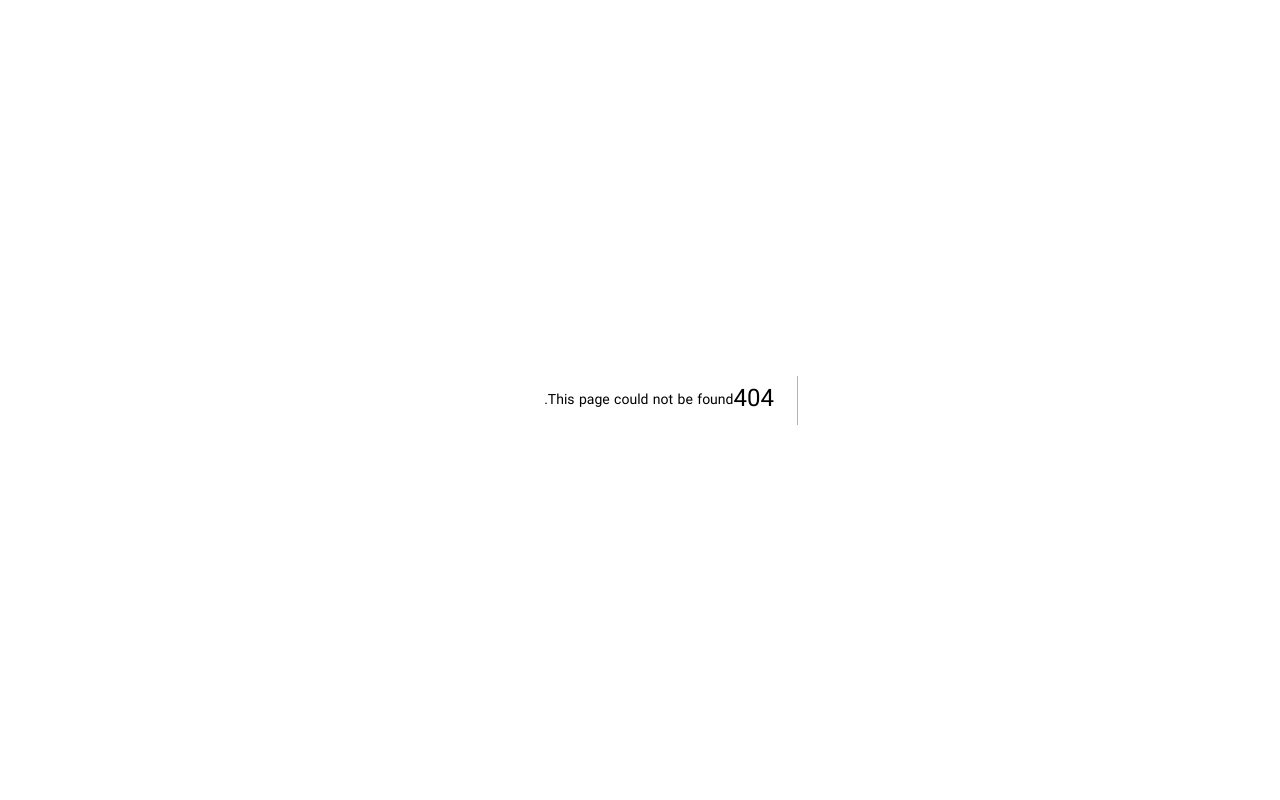
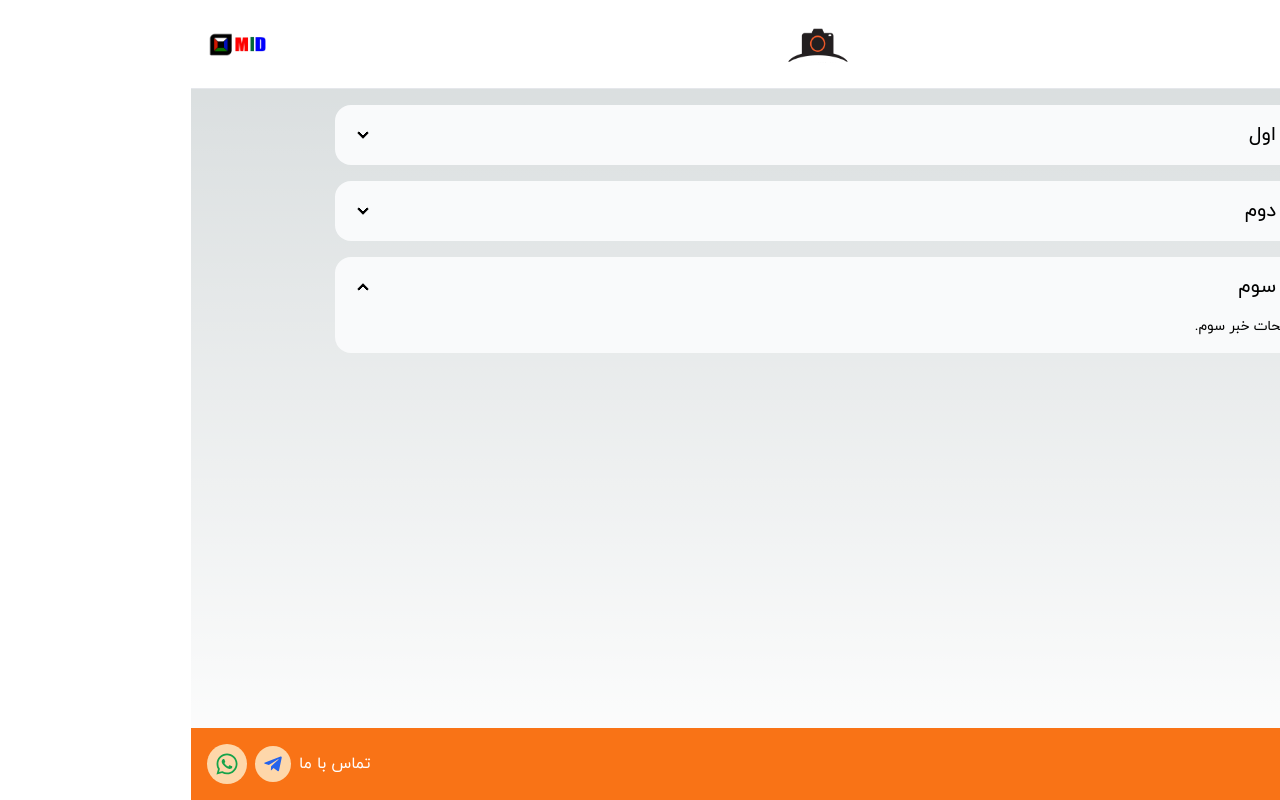
Before and after one commit to NooshinBarazi/mid, a Next.js app: page /news in a window 1280 px wide. Before the commit this address had no page. Built offline with nearby package versions, Linux system fonts and the light colour scheme.

Commit message:
add je-cookie + set token in cookie + built news page + dispatch fetchuser and signup

```diff
--- a/app/login/page.tsx
+++ b/app/login/page.tsx
@@ -96,7 +96,7 @@ export default function Login() {
             />
             <button
               className="w-full bg-orange-500 text-white py-2 rounded-lg hover:bg-orange-600"
-              //   onClick={authHandler}
+              onClick={authHandler}
             >
               ارسال
             </button>
--- /dev/null
+++ b/app/news/page.tsx
@@ -0,0 +1,37 @@
+import Footer from "@/components/common/footer";
+import Header from "@/components/common/header";
+
+export default function News() {
+  const news = [
+    { id: 1, title: "خبر اول", description: "توضیحات خبر اول." },
+    { id: 2, title: "خبر دوم", description: "توضیحات خبر دوم." },
+    { id: 3, title: "خبر سوم", description: "توضیحات خبر سوم." },
+  ];
+  return (
+    <main className="min-h-screen flex flex-col items-center justify-start">
+      <Header />
+      <div className="flex-grow z-10 w-full max-w-5xl items-center justify-between p-4 text-sm ">
+        <div className="flex flex-col gap-4">
+          {news.length === 0 ? (
+            <p className="text-center mt-4 text-orange-500 p-4">
+              هیچ خبری وجود ندارد
+            </p>
+          ) : (
+            news.map((item) => (
+              <div className="collapse collapse-arrow bg-gray-50">
+                <input type="radio" name="my-accordion-2" defaultChecked />
+                <div className="collapse-title text-xl font-medium">
+                  {item.title}
+                </div>
+                <div className="collapse-content">
+                  <p>{item.description}</p>
+                </div>
+              </div>
+            ))
+          )}
+        </div>
+      </div>
+      <Footer />
+    </main>
+  );
+}
--- a/components/common/header/index.tsx
+++ b/components/common/header/index.tsx
@@ -1,7 +1,28 @@
-'use client'
+"use client";
+import { RootState } from "@/redux/store";
+import { useEffect, useState } from "react";
+import { useRouter } from "next/navigation";
+import { useSelector } from "react-redux";
+import Cookies from 'js-cookie';
 import Image from "next/image";
+import Link from "next/link";
+
 
 const Header = () => {
+  const [accessToken, setAccessToken] = useState<string | null>(null);
+  const authState = useSelector((state: RootState) => state.auth);
+  const router = useRouter();
+
+  useEffect(() => {
+    const tokenFromCookies = Cookies.get("token");
+    setAccessToken(authState.access || tokenFromCookies || null);
+  }, [authState.access]);
+
+  const handleProfileClick = () => {
+    if (accessToken) {
+      router.push("/profile");
+    }
+  };
 
   const navigateToEditImage = () => {
     // router.push("/edit-image");
@@ -11,23 +32,29 @@ const Header = () => {
   return (
     <header className="w-full flex justify-between bg-white items-center p-4 border-b">
       <div className="hidden md:flex items-center relative">
-          <div className="dropdown dropdown-bottom">
-            <div tabIndex={0} role="button" className="btn m-1 rounded-full">
-              پروفایل
-            </div>
+        <div className="dropdown dropdown-bottom">
+          <div
+            tabIndex={0}
+            role="button"
+            className="btn m-1 rounded-full"
+            onClick={handleProfileClick}
+          >
+            پروفایل
+          </div>
+          {!accessToken && (
             <ul
               tabIndex={0}
               className="dropdown-content menu bg-base-100 rounded-box z-[1] w-52 p-2 shadow"
             >
               <li>
-                <a href="/login">ورود</a>
+                <Link href="/login">ورود</Link>
               </li>
               <li>
-                <a href="/register">ثبت نام</a>
+                <Link href="/register">ثبت نام</Link>
               </li>
             </ul>
-          </div>
-
+          )}
+        </div>
       </div>
       <div className="hidden md:flex">
         <label
--- a/middleware.ts
+++ b/middleware.ts
@@ -33,7 +33,7 @@ export async function middleware(request: NextRequest) {
         return NextResponse.redirect(new URL('/login', request.url))
     }
   }
-  return NextResponse.next
+  return NextResponse.next()
 }
 
 export const config = {
--- a/package.json
+++ b/package.json
@@ -10,8 +10,10 @@
   },
   "dependencies": {
     "@reduxjs/toolkit": "^2.2.7",
+    "@types/js-cookie": "^3.0.6",
     "@types/react-modal": "^3.16.3",
     "axios": "^1.7.3",
+    "js-cookie": "^3.0.5",
     "next": "14.2.5",
     "react": "^18",
     "react-compare-slider": "^3.1.0",
--- a/redux/features/auth/authSlice.ts
+++ b/redux/features/auth/authSlice.ts
@@ -1,5 +1,6 @@
 import { PayloadAction, createAsyncThunk, createSlice } from "@reduxjs/toolkit";
 import axios from "axios";
+import Cookies from 'js-cookie';
 
 interface AuthState {
   access: string | null;
@@ -20,7 +21,6 @@ export const login = createAsyncThunk(
   async (data: any, { rejectWithValue }) => {
     try {
       const res = await axios.post(`${process.env.NEXT_PUBLIC_BASE_URL}/users/sign-in/`, data);
-      console.log('re log', res)
 
       return res;
     } catch (error: any) {
@@ -34,10 +34,10 @@ export const signUp = createAsyncThunk(
   async (data: any, { rejectWithValue }) => {
     try {
       const res = await axios.post(`${process.env.NEXT_PUBLIC_BASE_URL}/users/auth/`, data);
-      localStorage.setItem("token", res.data.access);
-      localStorage.setItem("refresh", res.data.refresh);
 
-      console.log('re sig', res)
+      Cookies.set('token', res.data.access);
+      Cookies.set('refresh', res.data.refresh);
+
       return res.data;
     } catch (error: any) {
       return rejectWithValue(error.response?.data || error.message);
@@ -88,8 +88,8 @@ const authSlice = createSlice({
         state.access = action.payload.access;
         state.refresh = action.payload.refresh;
         state.error = null;
-        localStorage.setItem("token", action.payload.access);
-        localStorage.setItem("refresh", action.payload.refresh);
+        Cookies.set('token', action.payload.access);
+        Cookies.set('refresh', action.payload.refresh);
       })
       .addCase(signUp.rejected, (state, action) => {
         state.loading = false;
--- a/redux/features/user/userSlice.ts
+++ b/redux/features/user/userSlice.ts
@@ -1,6 +1,7 @@
 import axiosInstance from "@/core/http-service";
 import { PayloadAction, createAsyncThunk, createSlice } from "@reduxjs/toolkit";
 import axios from "axios";
+import Cookies from 'js-cookie';
 
 interface UserState {
   user: User | null;
@@ -26,8 +27,8 @@ export const fetchUser = createAsyncThunk(
   "user/fetchUser",
   async (_, { rejectWithValue }) => {
     try {
-      const token = localStorage.getItem('token');
-      const headers = token ? { Authorization: `Bearer ${token}` } : {};
+      const token =  Cookies.get('token');
+      const headers = token ? { Authorization: `"Bearer ${token}"` } : {};
       const res = await axiosInstance.get('/users/', { headers });
       return res.data;
     } catch (error: any) {
```
Also changed, not shown: 1 other file (tests, documents, lock files or other folders).
